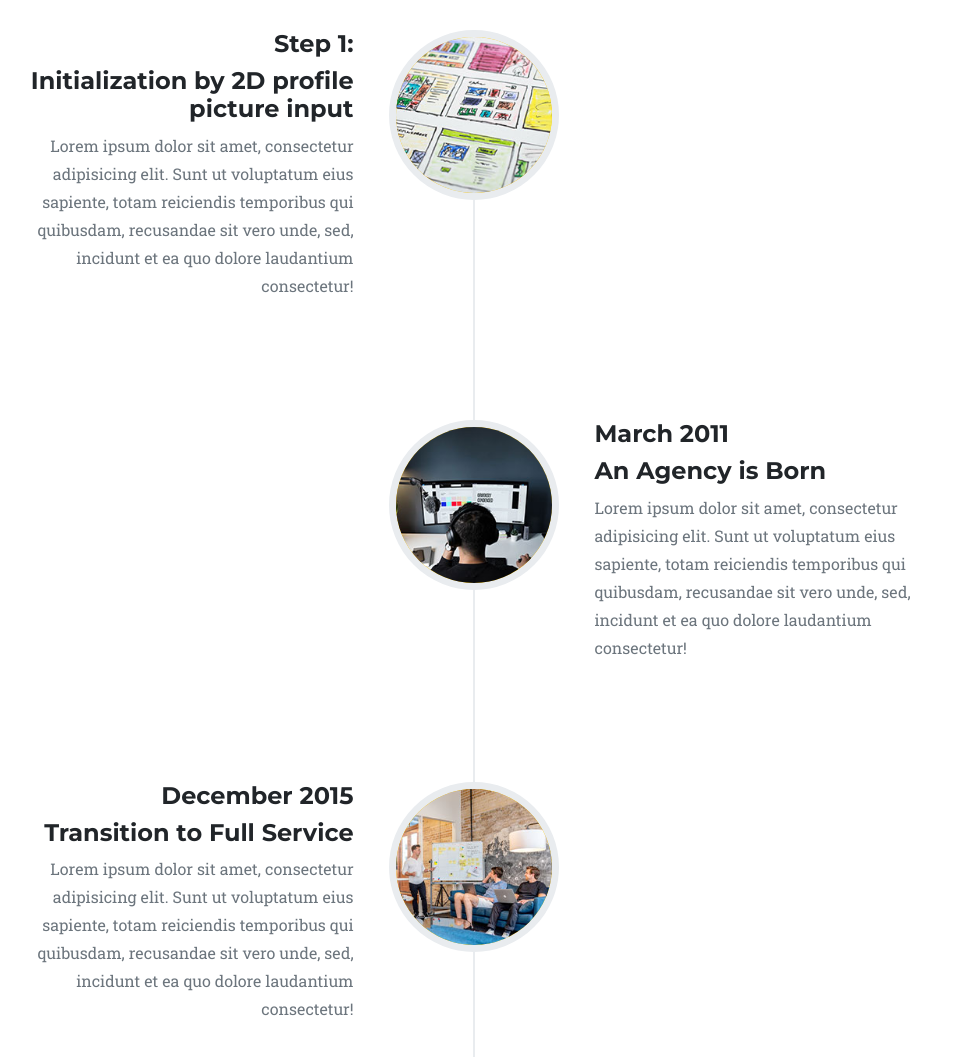
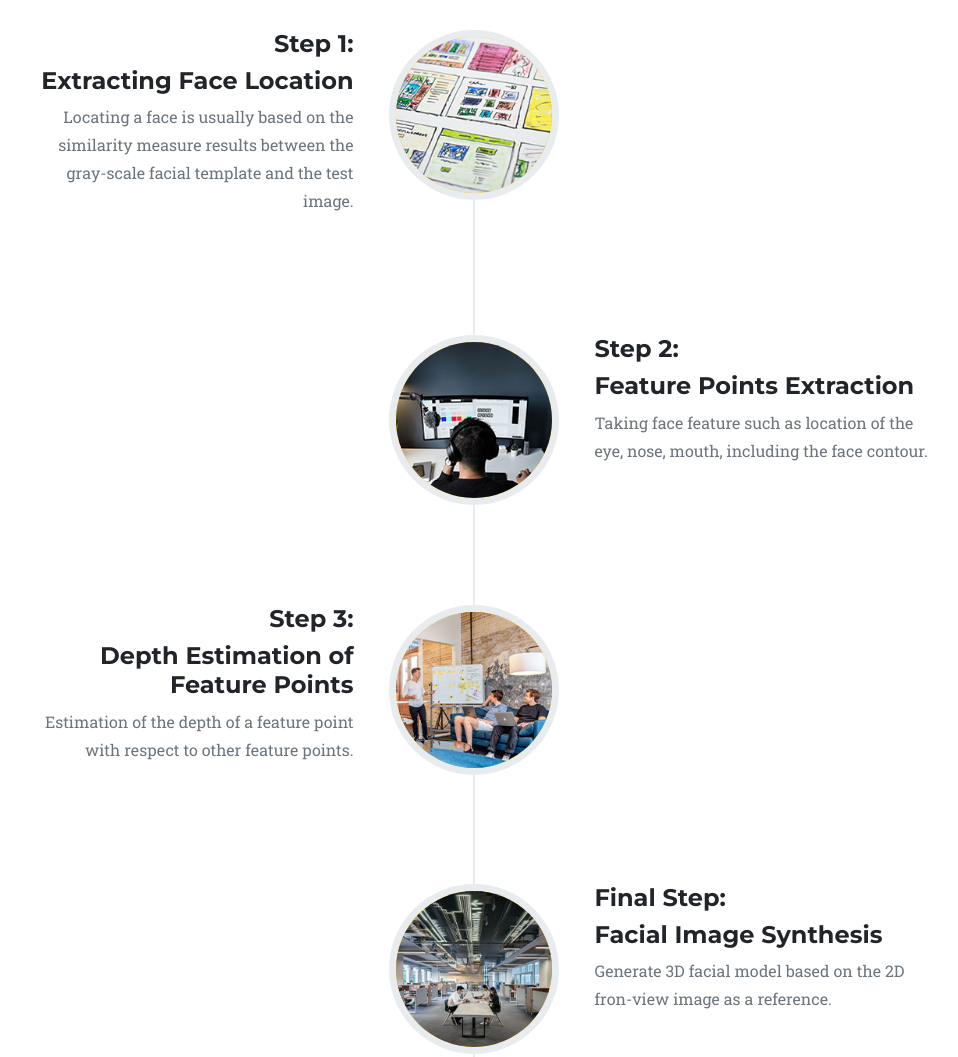
Before and after one commit to MaderCiken/AvatarSimulation, a plain HTML site: page persona/index.html in a window 1280 px wide. Shown: the part 2920-3977 px from the top of the page, without its empty margins (166-1124 px from the left). Drawn offline with nearby package versions, Linux system fonts and the light colour scheme.

Commit message:
How does it work segment

```diff
--- a/persona/index.html
+++ b/persona/index.html
@@ -194,29 +194,29 @@
                         <div class="timeline-panel">
                             <div class="timeline-heading">
                                 <h4>Step 1:</h4>
-                                <h4 class="subheading">Initialization by 2D profile picture input</h4>
+                                <h4 class="subheading">Extracting Face Location</h4>
                             </div>
-                            <div class="timeline-body"><p class="text-muted">Lorem ipsum dolor sit amet, consectetur adipisicing elit. Sunt ut voluptatum eius sapiente, totam reiciendis temporibus qui quibusdam, recusandae sit vero unde, sed, incidunt et ea quo dolore laudantium consectetur!</p></div>
+                            <div class="timeline-body"><p class="text-muted">Locating a face is usually based on the similarity measure results between the gray-scale facial template and the test image.</p></div>
                         </div>
                     </li>
                     <li class="timeline-inverted">
                         <div class="timeline-image"><img class="rounded-circle img-fluid" src="assets/img/about/2.jpg" alt="..." /></div>
                         <div class="timeline-panel">
                             <div class="timeline-heading">
-                                <h4>March 2011</h4>
-                                <h4 class="subheading">An Agency is Born</h4>
+                                <h4>Step 2:</h4>
+                                <h4 class="subheading">Feature Points Extraction</h4>
                             </div>
-                            <div class="timeline-body"><p class="text-muted">Lorem ipsum dolor sit amet, consectetur adipisicing elit. Sunt ut voluptatum eius sapiente, totam reiciendis temporibus qui quibusdam, recusandae sit vero unde, sed, incidunt et ea quo dolore laudantium consectetur!</p></div>
+                            <div class="timeline-body"><p class="text-muted">Taking face feature such as location of the eye, nose, mouth, including the face contour.</p></div>
                         </div>
                     </li>
                     <li>
                         <div class="timeline-image"><img class="rounded-circle img-fluid" src="assets/img/about/3.jpg" alt="..." /></div>
                         <div class="timeline-panel">
                             <div class="timeline-heading">
-                                <h4>December 2015</h4>
-                                <h4 class="subheading">Transition to Full Service</h4>
+                                <h4>Step 3:</h4>
+                                <h4 class="subheading">Depth Estimation of Feature Points</h4>
                             </div>
-                            <div class="timeline-body"><p class="text-muted">Lorem ipsum dolor sit amet, consectetur adipisicing elit. Sunt ut voluptatum eius sapiente, totam reiciendis temporibus qui quibusdam, recusandae sit vero unde, sed, incidunt et ea quo dolore laudantium consectetur!</p></div>
+                            <div class="timeline-body"><p class="text-muted">Estimation of the depth of a feature point with respect to other feature points.</p></div>
                         </div>
                     </li>
                     <li class="timeline-inverted">
@@ -224,9 +224,9 @@
                         <div class="timeline-panel">
                             <div class="timeline-heading">
                                 <h4>Final Step:</h4>
-                                <h4 class="subheading">Output 3D avatars with different view from different angles</h4>
+                                <h4 class="subheading">Facial Image Synthesis</h4>
                             </div>
-                            <div class="timeline-body"><p class="text-muted">Lorem ipsum dolor sit amet, consectetur adipisicing elit. Sunt ut voluptatum eius sapiente, totam reiciendis temporibus qui quibusdam, recusandae sit vero unde, sed, incidunt et ea quo dolore laudantium consectetur!</p></div>
+                            <div class="timeline-body"><p class="text-muted">Generate 3D facial model based on the 2D fron-view image as a reference.</p></div>
                         </div>
                     </li>
                     <li class="timeline-inverted">
```
